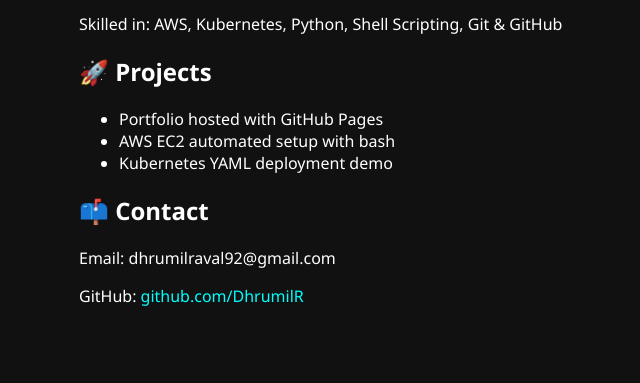
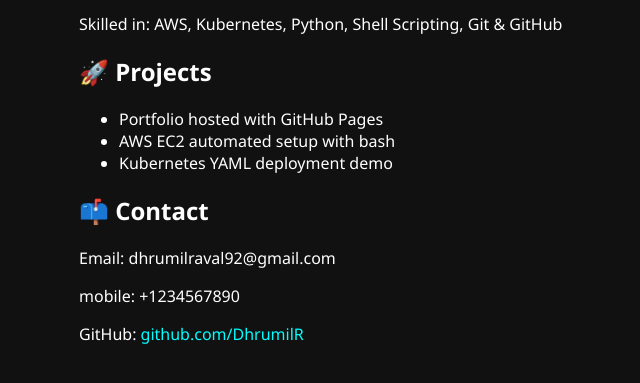
Before and after one commit to DhrumilR/dhrumil-portfolio, a plain HTML site: page index.html in a window 1280 px wide. Shown: the part 143-526 px from the top of the page, without its empty margins (161-801 px from the left). Drawn offline with Linux system fonts and the light colour scheme.

Commit message:
Update index.html

```diff
--- a/index.html
+++ b/index.html
@@ -21,6 +21,7 @@
 
     <h2>📫 Contact</h2>
     <p>Email: dhrumilraval92@gmail.com</p>
+    <p>mobile: +1234567890 </p>
     <p>GitHub: <a href="https://github.com/DhrumilR" target="_blank">github.com/DhrumilR</a></p>
   </div>
 </body>
```
